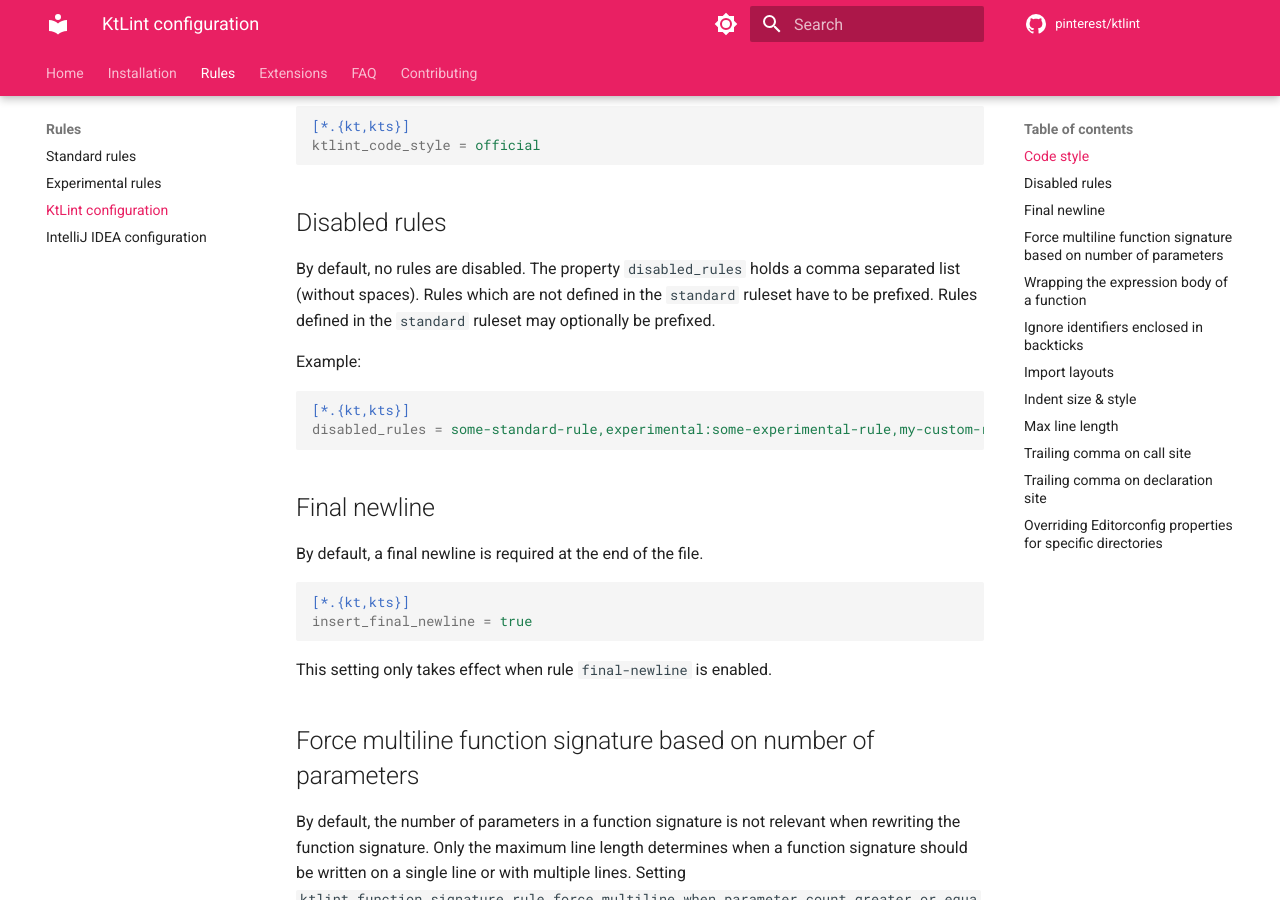
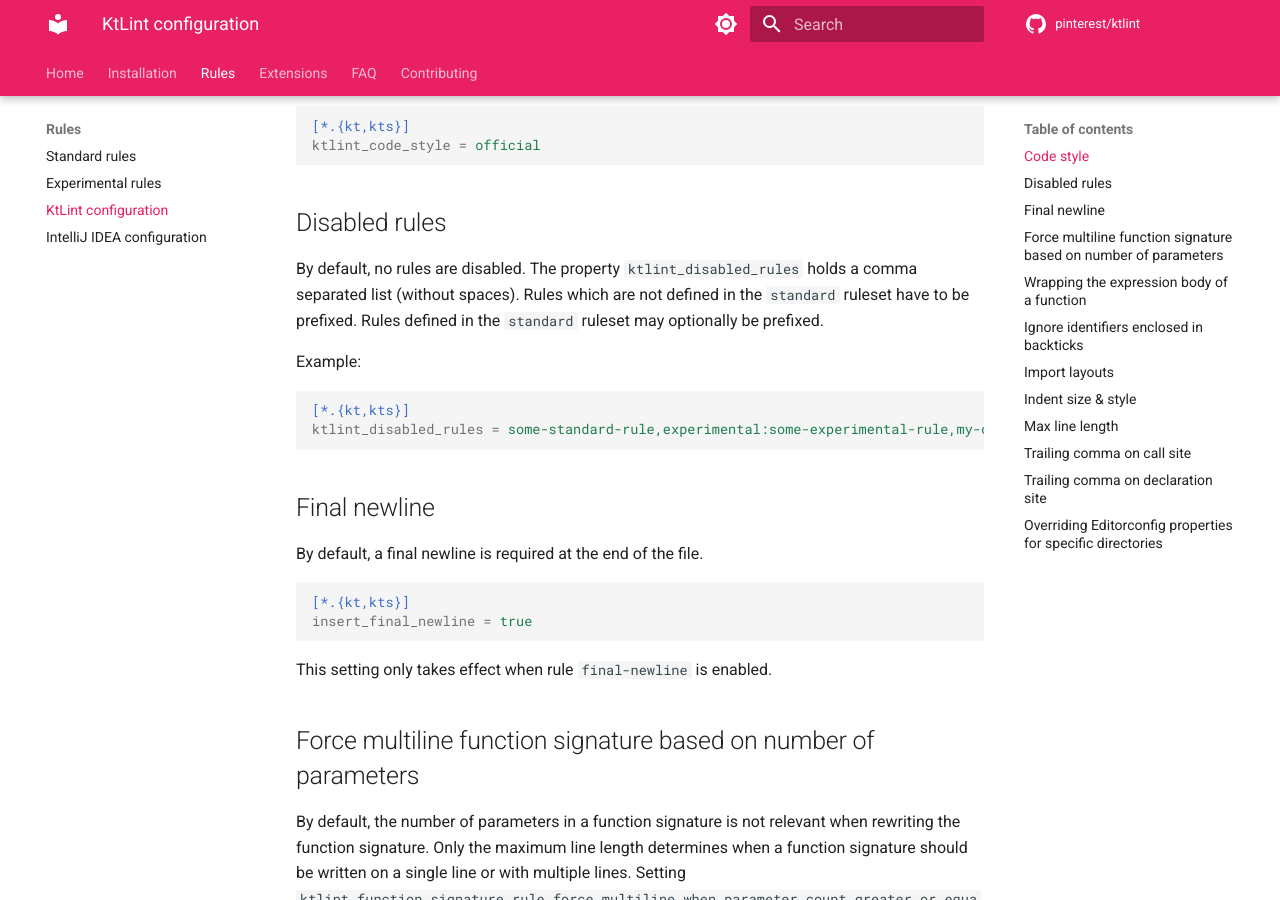
Before and after one commit to pinterest/ktlint, an MkDocs documentation site: the page built from docs/rules/configuration-ktlint.md, in a window 1280 px wide and 900 px high, scrolled down 547 px. Built offline with MkDocs 1.6.1 and Material for MkDocs 9.7.7, drawn with Linux system fonts in a browser that asks for light colours; comment, search, counter and statistics services are not loaded; some of the changed text lies outside the part shown.

Commit message:
Fix documentation

````diff
--- a/docs/rules/configuration-ktlint.md
+++ b/docs/rules/configuration-ktlint.md
@@ -15,12 +15,12 @@ ktlint_code_style = official
 
 ## Disabled rules
 
-By default, no rules are disabled. The property `disabled_rules` holds a comma separated list (without spaces). Rules which are not defined in the `standard` ruleset have to be prefixed. Rules defined in the `standard` ruleset may optionally be prefixed.
+By default, no rules are disabled. The property `ktlint_disabled_rules` holds a comma separated list (without spaces). Rules which are not defined in the `standard` ruleset have to be prefixed. Rules defined in the `standard` ruleset may optionally be prefixed.
 
 Example:
 ```ini
 [*.{kt,kts}]
-disabled_rules = some-standard-rule,experimental:some-experimental-rule,my-custom-ruleset:my-custom-rule
+ktlint_disabled_rules = some-standard-rule,experimental:some-experimental-rule,my-custom-ruleset:my-custom-rule
 ```
 
 ## Final newline
@@ -205,9 +205,9 @@ This setting only takes effect when rule `trailing-comma-on-declaration-site` is
 You can [override](https://editorconfig.org/#file-format-details) properties for specific directories inside your project:
 ```ini
 [*.{kt,kts}]
-disabled_rules=import-ordering
+ktlint_disabled_rules=import-ordering
 
  Note that in this case 'import-ordering' rule will be active and 'indent' will be disabled
 [api/*.{kt,kts}]
-disabled_rules=indent
+ktlint_disabled_rules=indent
 ```
````
Also changed, not shown: docs/faq.md (+1 -1 lines).
